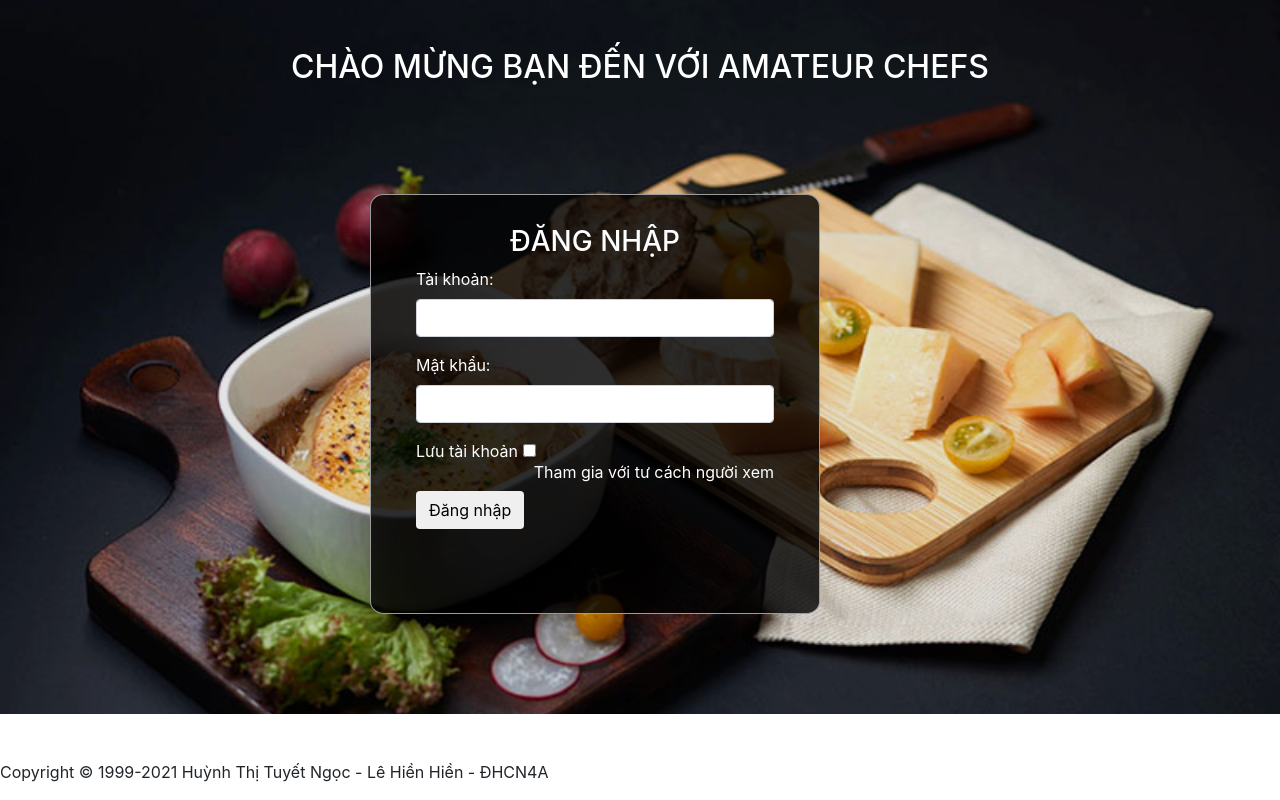
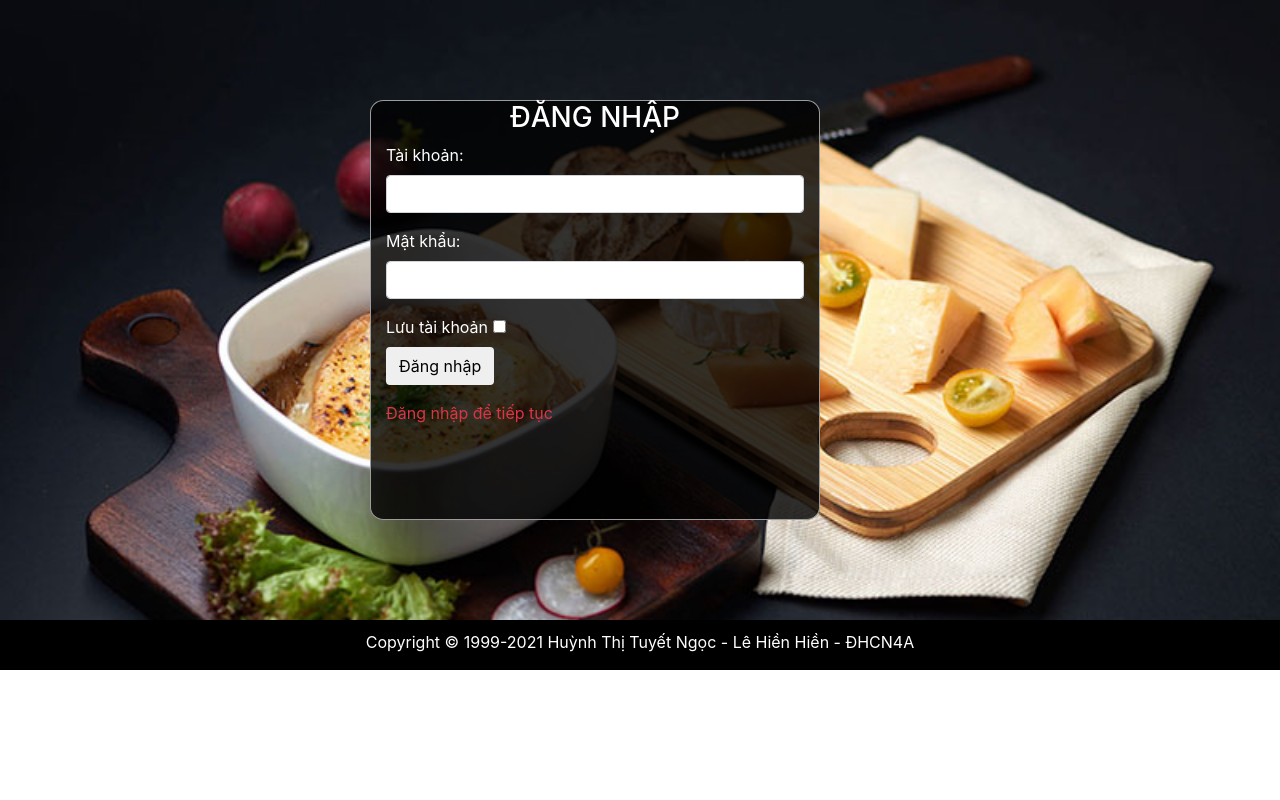
Before and after one commit to tuyetngocdhcn4a/amateur-chefs, a PHP site: page /trang-dang-nhap.php in a window 1280 px wide. Run offline with PHP 8.4, Linux system fonts and the light colour scheme.

Commit message:
dang-nhap: ket noi database dang nhap

```diff
--- a/css/style.css
+++ b/css/style.css
@@ -148,6 +148,15 @@
   # footer
   --------------------------------------------------------------*/
 
+footer {
+  padding: 10px;
+  height: 50px;
+  text-align: center;
+  justify-content: center;
+  background: rgba(0, 0, 0, 1);
+  color: white;
+}
+
 /*--------------------------------------------------------------
   # trang-dang-nhap
   ----------------  ----------------------------------------------*/
@@ -159,11 +168,6 @@
   background-position: center;
   background-size: cover;
 }
-
-#login {
-  background-color: rgba(0, 0, 0, 0.1);
-}
-
 #login .container #login-row #login-column #login-box {
   margin-top: 100px;
   margin-bottom: 100px;
@@ -174,18 +178,39 @@
   border-radius: 3% 3%;
   background-color: rgba(0, 0, 0, 0.8);
 }
-#login .container #login-row #login-column #login-box #login-form {
-  padding: 30px;
+
+/*--------------------------------------------------------------
+  # trang-thuc-uong
+  ----------------  ----------------------------------------------*/
+.thuc-uong-page {
+  margin: 0;
+  padding: 0;
+
+  background-image: url("img/thuc-uong-bn1.jpg");
+  background-repeat: no-repeat;
+  background-position: center;
+  background-size: cover;
 }
-#login
-  .container
-  #login-row
-  #login-column
-  #login-box
-  #login-form
-  #register-link {
-  margin-top: -85px;
+#thuc-uong {
+  /* max-width: 1350px; */
+  width: 100%;
+  height: 450px;
+  margin: auto;
+  padding: 10px;
+  width: 100%;
+  border: 3px solid #73ad21;
+  border: 1px solid #3b1616;
 }
-#submit-login {
-  margin-top: 20px;
+.list-thuc-uong {
+  text-align: center;
+  height: 150px;
+  padding: 20px;
+  margin-bottom: 100px;
 }
+.cong-thuc-thuc-uong {
+  background-color: lawngreen;
+  width: 300px;
+}
+.img-list-thuc-uong {
+  width: 260px;
+}
--- a/footer.php
+++ b/footer.php
@@ -1,4 +1,4 @@
-<footer class="page-footer font-small purple pt-4 fixed-bottom">
+<footer class="footer">
     <?php
     echo "<p>Copyright &copy; 1999-" . date("Y") . " Huỳnh Thị Tuyết Ngọc - Lê Hiền Hiền - ĐHCN4A</p>";
     ?>
--- a/index.php
+++ b/index.php
@@ -9,9 +9,11 @@ include './menu-chinh.php';
 
 
 <!-- Trang Chu -->
-<p>Trang chur</p>
 
-
+<style>
+<?php include 'css/style.css';
+?>
+</style>
 
 <!-- FOOTER -->
 <?php
--- a/trang-dang-nhap.php
+++ b/trang-dang-nhap.php
@@ -1,5 +1,6 @@
 <!-- Page Content -->
 <?php
+session_start();
 include './header.php';
 ?>
 <style>
@@ -10,20 +11,19 @@ include './header.php';
 </div>
 <section class="login-page">
     <div id="login">
-        <h2 class="text-center text-white pt-5"> CHÀO MỪNG BẠN ĐẾN VỚI AMATEUR CHEFS</h2>
         <div class="container">
-            <div id="login-row" class="row justify-content-center align-items-center">
+            <div id="login-row" class="container row justify-content-center align-items-center">
                 <div id="login-column" class="col-md-6">
                     <div id="login-box" class="col-md-12">
-                        <form id="login-form" class="form" action="" method="post">
+                        <form id="login-form" class="form" action="./controller/check_login.php" method="post">
                             <h3 class="text-center text-white">ĐĂNG NHẬP</h3>
                             <div class="form-group">
                                 <label for="username" class="text-white">Tài khoản:</label><br>
-                                <input type="text" name="username" id="username" class="form-control">
+                                <input type="text" name="tentk" id="username" class="form-control">
                             </div>
                             <div class="form-group">
                                 <label for="password" class="text-white">Mật khẩu:</label><br>
-                                <input type="text" name="password" id="password" class="form-control">
+                                <input type="password" name="matkhau" id="password" class="form-control">
                             </div>
                             <div class="form-group">
                                 <label for="remember-me" class="text-white"><span>Lưu tài khoản</span> <span><input
@@ -31,9 +31,16 @@ include './header.php';
                                 <input id="submit-login" type="submit" name="submit" class="btn btn-white btn-md"
                                     value="Đăng nhập">
                             </div>
-                            <div id="register-link" class="text-right">
+                            <?php
+                            if (isset($_SESSION['loggedin']) && $_SESSION['loggedin'] == true) {
+                            } else {
+                                echo '<span class="text-danger">Đăng nhập để tiếp tục </span>';
+                            }
+
+                            ?>
+                            <!-- <div id="register-link" class="text-right">
                                 <a href="index.php" class="text-white">Tham gia với tư cách người xem</a>
-                            </div>
+                            </div> -->
                         </form>
                     </div>
                 </div>
```
Also changed, not shown: controller/check_login.php (added, +17 -0 lines), controller/logout.php (added, +7 -0 lines), menu-chinh.php (+11 -2 lines), model/model.php (added, +45 -0 lines), thuc-uong.php (added, +61 -0 lines), img/detox1.jpg (added), img/thuc-uong-bn1.jpg (added), img/thuc-uong-bn2.jpg (added), img/thuc-uong-bn3.jpg (added), img/thuc-uong-new.jpg (added), img/thuc-uong1.jpg (added), img/thuc-uong2.jpeg (added), img/thuc-uong3.jpg (added), img/thuc-uong4.jpg (added), 2 more files.
